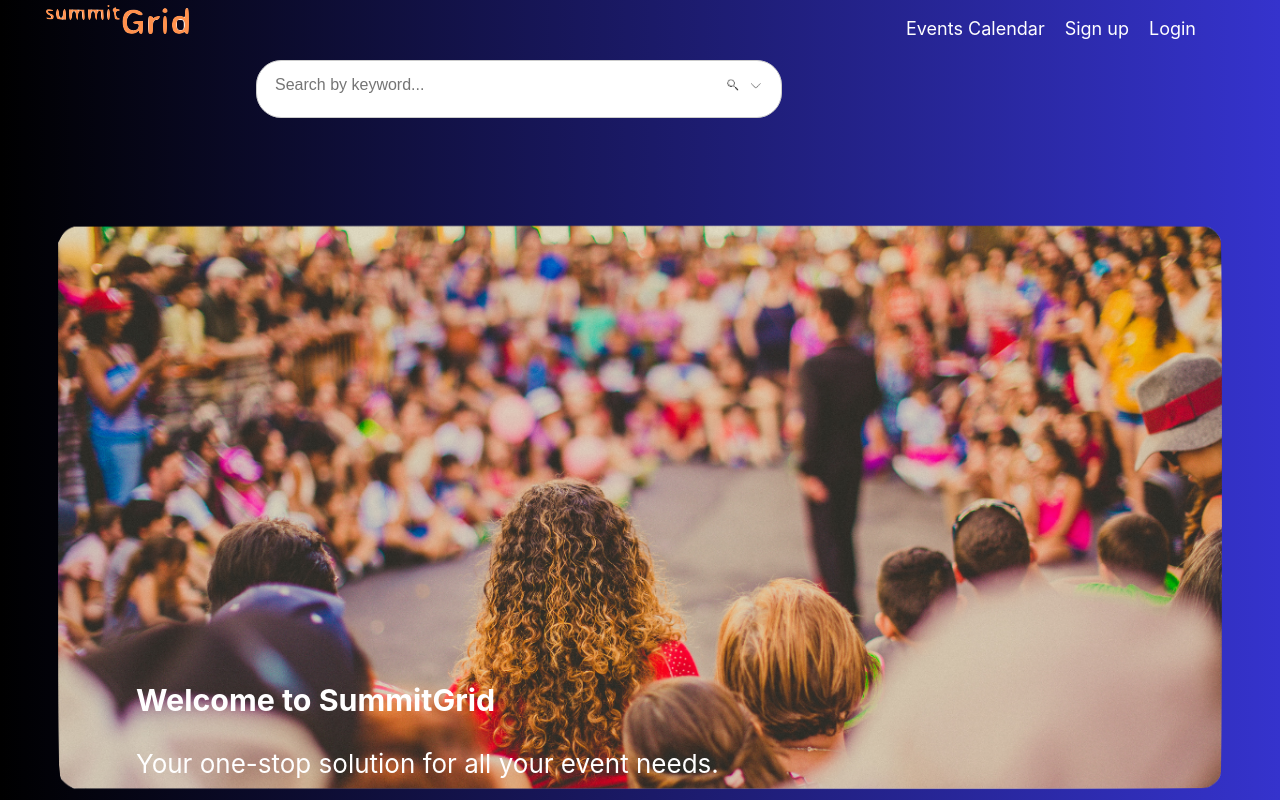
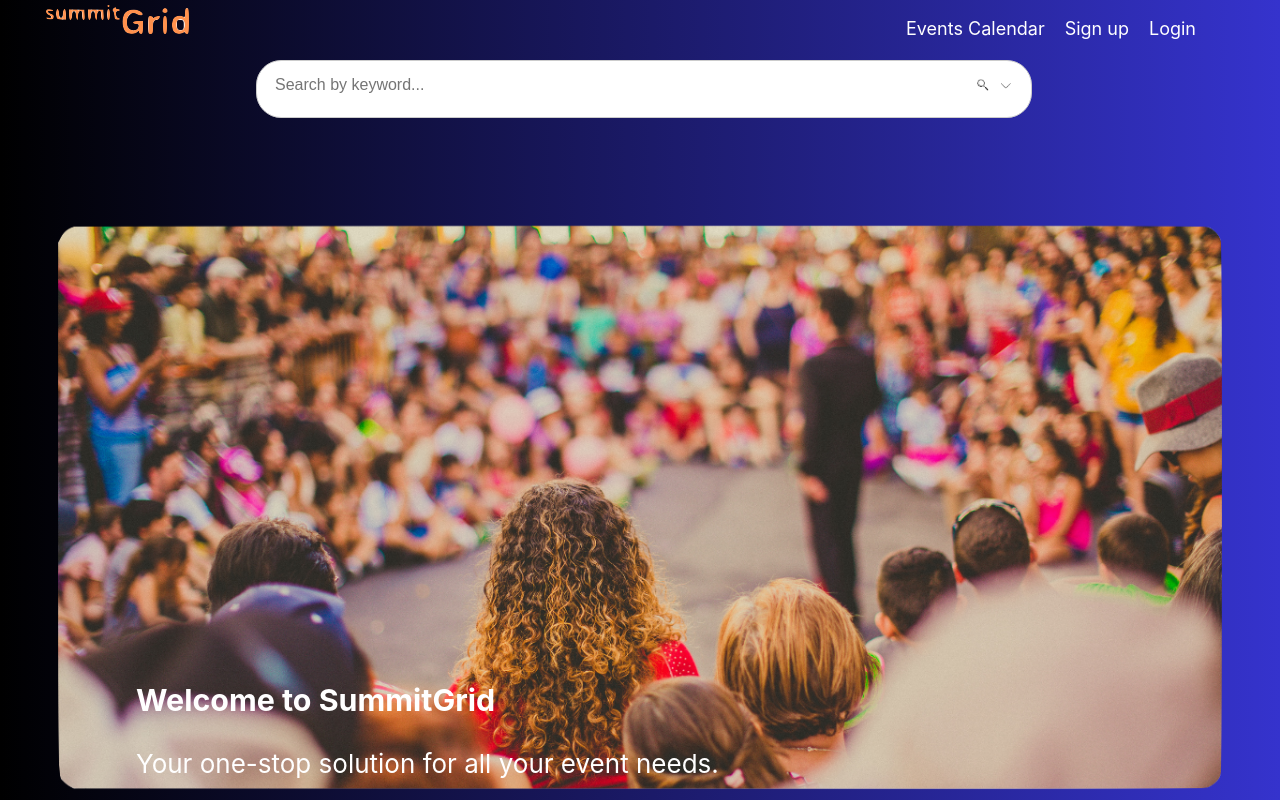
Before and after one commit to merytpeters/summitGrid, a React (Create React App) app in the folder frontend/summitgrid/: page / in a window 1280 px wide. Shown: the top 800 px of the page. Built offline with nearby package versions, Linux system fonts and the light colour scheme.

Commit message:
Increase width of Searchbar component for improved visibility

```diff
--- a/frontend/summitgrid/src/Styles/home.css
+++ b/frontend/summitgrid/src/Styles/home.css
@@ -23,8 +23,7 @@
 
   .searchbar {
     margin-top: 60px;
-    width: 50%;
-    max-width: 500px;
+    width: 60%;
     left: 20%;
     position: absolute;
     z-index: 10;
```
